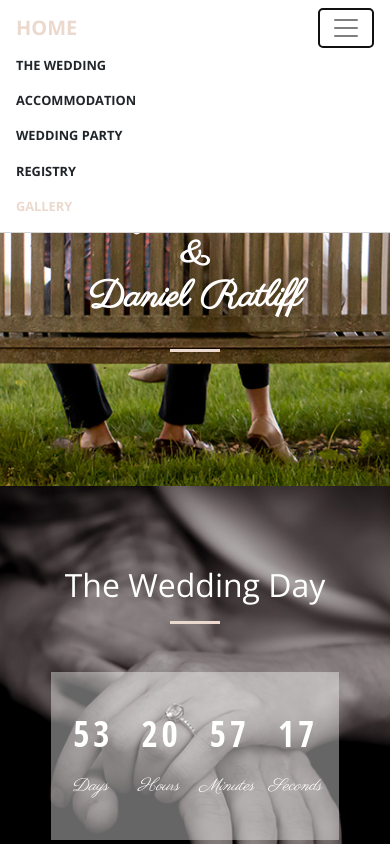
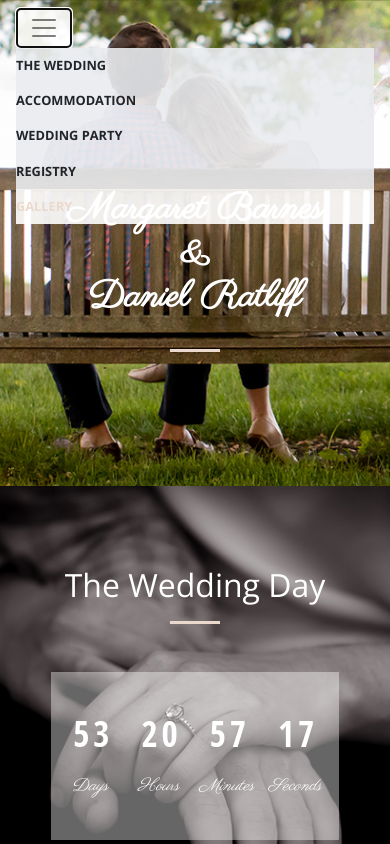
Before and after one commit to maggieanddan/maggieanddan.github.io, a website: page index.html in a window 390 px wide. Both pictures are taken after a click on the button "Toggle navigation". Shown: the top 844 px of the page. Drawn offline with nearby package versions, Linux system fonts and the light colour scheme.

Commit message:
fixed media responsive navigation bar / toggle

```diff
--- a/css/creative.css
+++ b/css/creative.css
@@ -93,9 +93,9 @@ img::-moz-selection {
 }
 
 #mainNav {
-  border-bottom: 1px solid #d4d4d2;
-  /*#*/
-  background-color: #fff;
+  /*border-bottom: 1px solid #d4d4d2;*/
+
+  /*background-color: #fff;*/
   font-family: 'Open Sans', 'Helvetica Neue', Arial, sans-serif;
   -webkit-transition: all 0.2s;
   -moz-transition: all 0.2s;
@@ -134,12 +134,46 @@ img::-moz-selection {
   /*color: #F05F40 !important;*/
   color: #ecd9cd !important;
   background-color: transparent;
+  /*background-color: #fff;*/
+  /*background-color:rgba(233, 236, 239, 0.9);*/
 }
 
 #mainNav .navbar-nav > li.nav-item > a.nav-link.active:hover,
 #mainNav .navbar-nav > li.nav-item > a.nav-link:focus.active:hover {
   background-color: transparent;
+  /*background-color: rgba(225,225,225, 0.7);*/
 }
+
+/*collapsed nav bar */
+@media (max-width: 992px) {
+  .navbar-toggler {
+    background-color: rgba(255,255,255, 0.9);
+    float: right;
+    /*background-color: #e9ecef;*/
+    /*opacity: 0.9;*/
+  }
+  #mainNav .navbar-nav > li.nav-item > a.nav-link.active,
+  #mainNav .navbar-nav > li.nav-item > a.nav-link:focus.active {
+    /*background-color:rgba(233, 236, 239, 0.9);*/
+    background-color: rgba(255,255,255, 0.9);
+  }
+  #mainNav .navbar-nav > li.nav-item > a.nav-link.active:hover,
+  #mainNav .navbar-nav > li.nav-item > a.nav-link:focus.active:hover {
+    background-color:rgba(233, 236, 239, 0.9);
+  }
+  a.nav-link.js-scroll-trigger {
+    background-color:rgba(233, 236, 239, 0.9);
+  }
+  .navbar-brand {
+    display: none;
+  }
+}
+/*.navbar-light .navbar-toggler {
+  border-color: #ecd9cd;
+}*/
+
+
+
 
 @media (min-width: 992px) {
   #mainNav {
--- a/index.html
+++ b/index.html
@@ -392,7 +392,6 @@
               </a>
             </div>
             <div class="col-md-3 col-lg-3">
-              <!-- <figure class="effect-julia"> -->
               <a class="portfolio-item d-block mx-auto">
                 <div class="portfolio-item-caption d-flex position-absolute h-100 w-100">
                   <div class="portfolio-item-caption-content my-auto w-100 text-left text-white">
@@ -420,7 +419,6 @@
               </a>
             </div>
             <div class="col-md-3 col-lg-3">
-              <!-- <figure class="effect-julia"> -->
               <a class="portfolio-item d-block mx-auto">
                 <div class="portfolio-item-caption d-flex position-absolute h-100 w-100">
                   <div class="portfolio-item-caption-content my-auto w-100 text-left text-white">
@@ -437,19 +435,16 @@
               <a class="portfolio-item d-block mx-auto">
                 <div class="portfolio-item-caption d-flex position-absolute h-100 w-100">
                   <div class="portfolio-item-caption-content my-auto w-100 text-left text-white">
-                    <figure class="effect-julia">
                       <div class="weddingpartyinfo">
                         <p>Hartley Barnes</p>
                         <p>Flower Girl</p>
                       </div>
-                    </figure>
                   </div>
                 </div>
                 <img class="img-fluid" src="img/bridesmaids/hartley.jpg" alt="">
               </a>
             </div>
             <div class="col-md-3 col-lg-3">
-              <!-- <figure class="effect-julia"> -->
               <a class="portfolio-item d-block mx-auto">
                 <div class="portfolio-item-caption d-flex position-absolute h-100 w-100">
                   <div class="portfolio-item-caption-content my-auto w-100 text-left text-white">
@@ -654,6 +649,11 @@
       </div>
     </div>
   </section> -->
+
+  <!-- back to top button  -->
+  <a href=”#” class=”back-to-top” style=”display: inline;”>
+    <i class=”fa fa-arrow-circle-up”></i>
+  </a>
   <div class="copyright py-8 text-center text-black">
     <div class="container">
       <small>Copyright &copy; Margaret and Daniel 2018</small>
```
Lines whose indentation alone changed are shown as unchanged.
